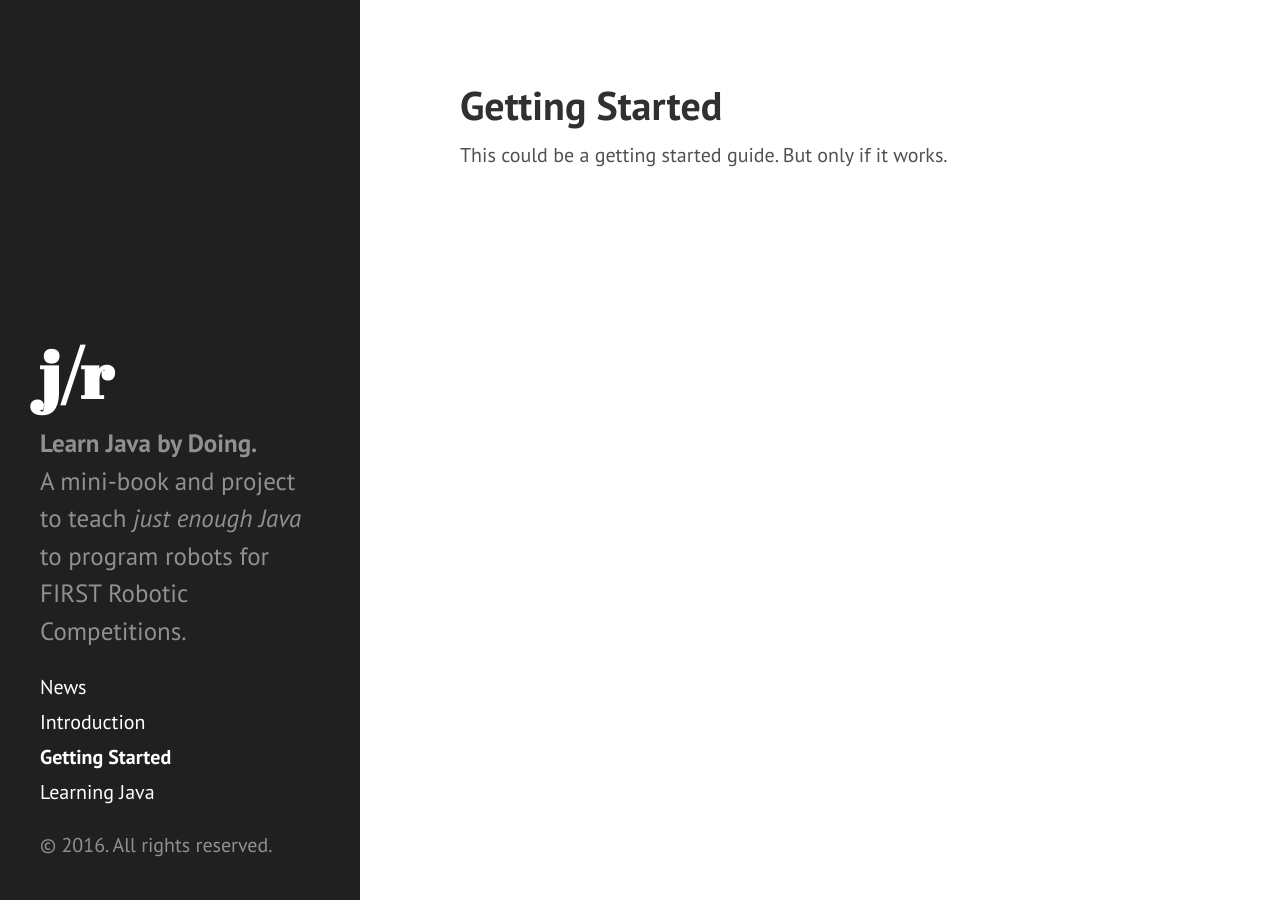
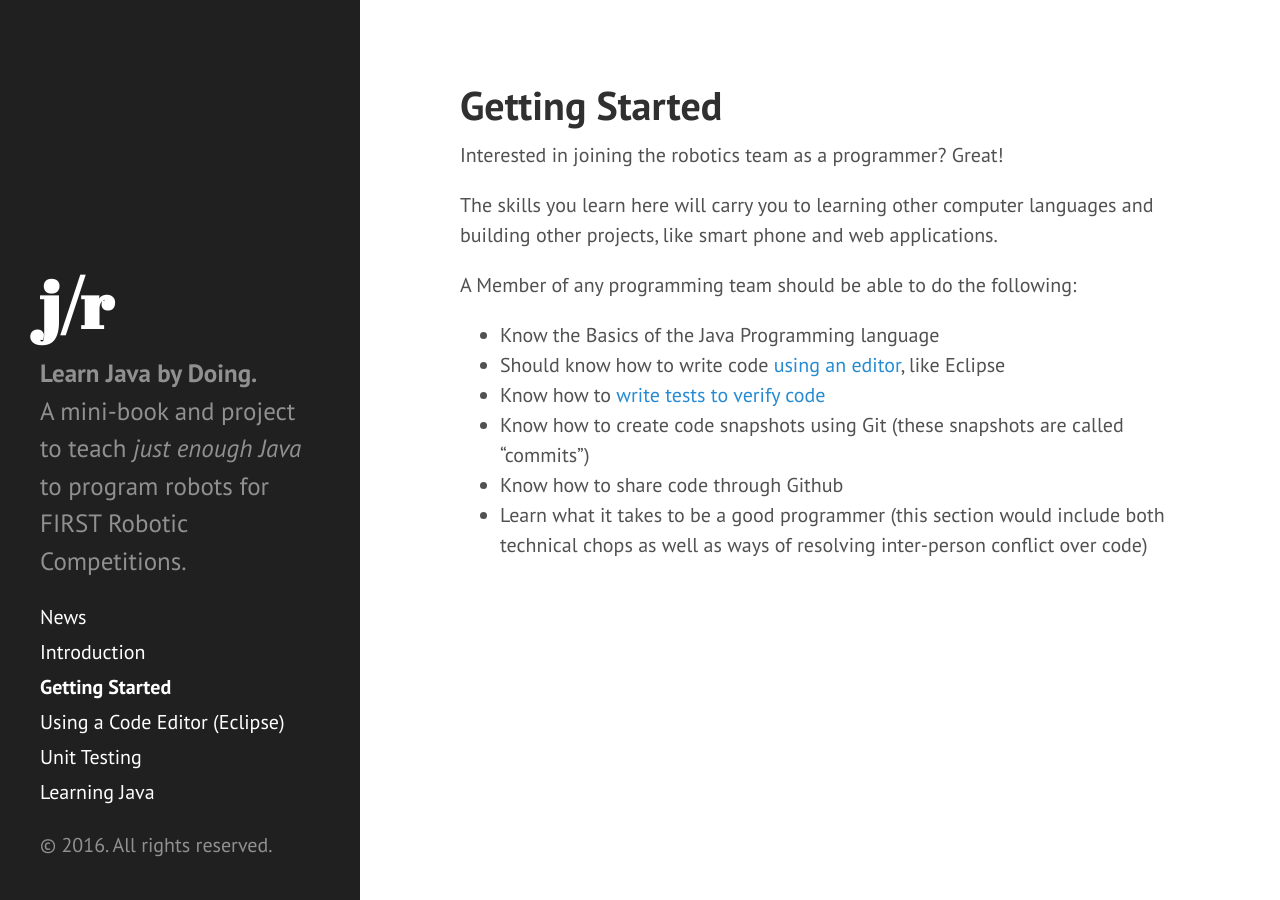
Before and after one commit to howardabrams/learning-frc-robotics, a Jekyll site: the page built from docs/10-getting-started.md, in a window 1280 px wide. Built offline with Jekyll 4.4.1, drawn with Linux system fonts in a browser that asks for light colours; Markdown is read by kramdown in place of the engine named in the settings.

```diff
--- a/docs/10-getting-started.md
+++ b/docs/10-getting-started.md
@@ -2,5 +2,19 @@
 layout: page
 title: Getting Started
 ---
-This could be a getting started guide.
-But only if it works.
+Interested in joining the robotics team as a programmer? Great!
+
+The skills you learn here will carry you to learning other computer languages and building other projects, like smart phone and web applications.
+
+A Member of any programming team should be able to do the following:
+
+* Know the Basics of the Java Programming language
+* Should know how to write code [using an editor][11], like Eclipse
+* Know how to [write tests to verify code][12]
+* Know how to create code snapshots using Git (these snapshots are called "commits")
+* Know how to share code through Github
+* Learn what it takes to be a good programmer (this section would include both technical chops as well as ways of resolving inter-person conflict over code)
+
+[11]: ../11-eclipse.md
+[12]: ../12-unit-test.md
+[13]: ../
```
Also changed, not shown: docs/11-eclipse.md (added, +30 -0 lines), docs/12-unit-test.md (added, +164 -0 lines).
